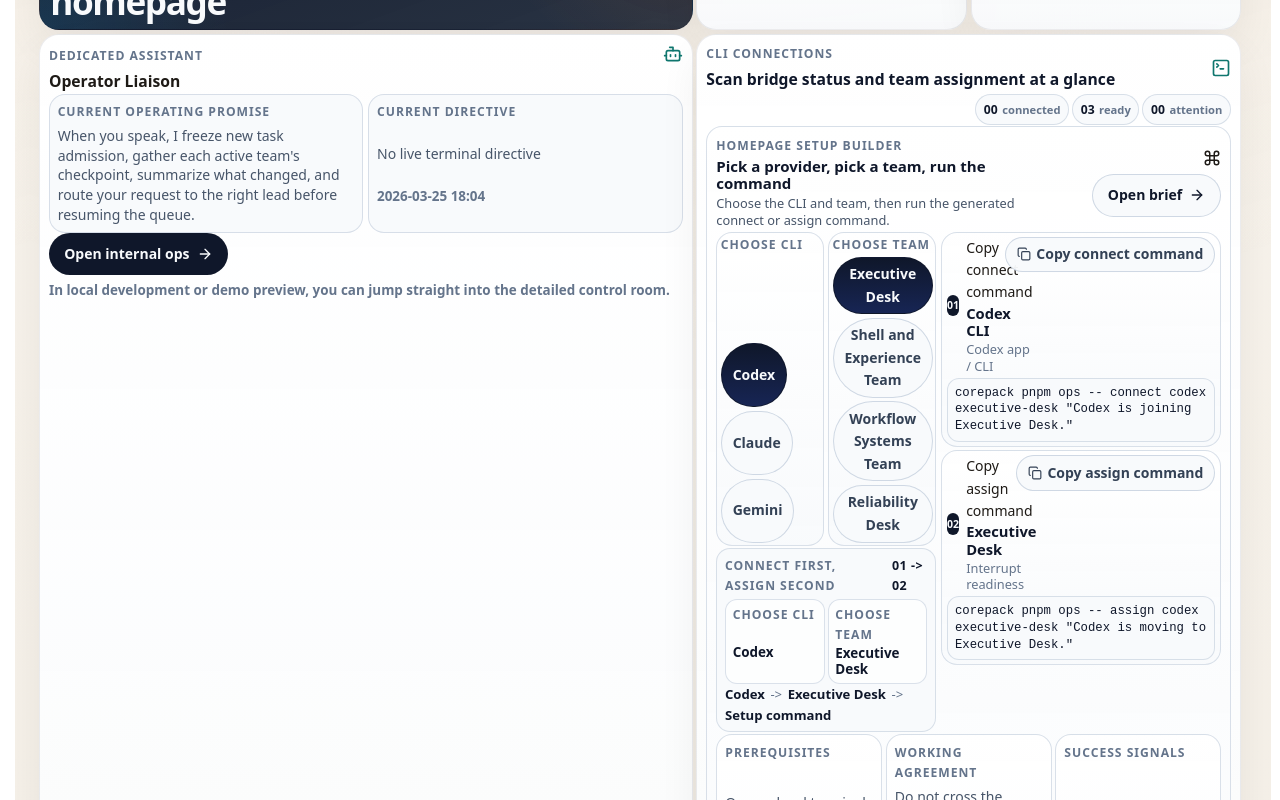
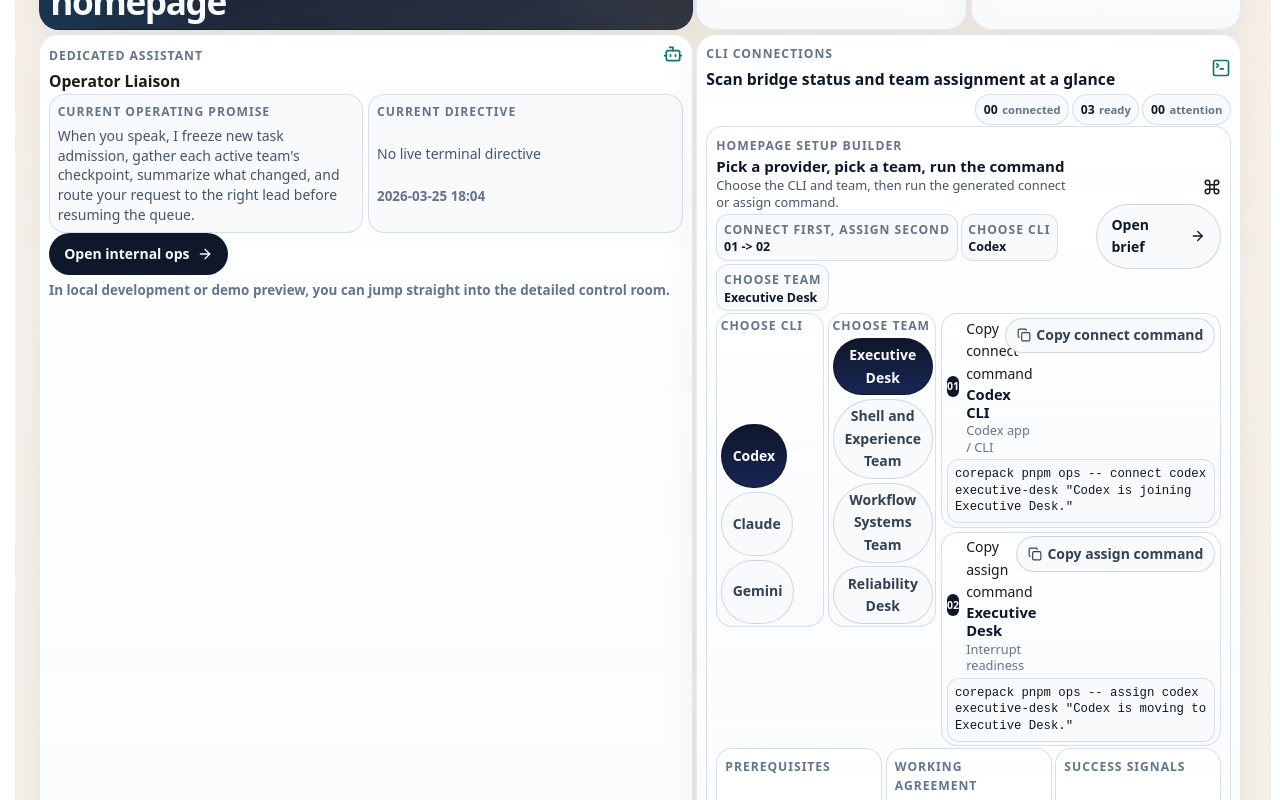
Before and after one commit to GongJae00/research-pages, a Next.js app in the folder apps/web/: page /en in a window 1280 px wide. Shown: the part 1700-2500 px from the top of the page. Built offline with nearby package versions, Linux system fonts and the light colour scheme; no server answers.

Commit message:
Autonomy batch 1393: shell-experience

```diff
--- a/apps/web/src/components/homepage-agent-control-section.module.css
+++ b/apps/web/src/components/homepage-agent-control-section.module.css
@@ -246,7 +246,7 @@
 
 .setupBuilderCard {
   display: grid;
-  gap: 0.14rem;
+  gap: 0.1rem;
   margin-top: 0.08rem;
 }
 
@@ -260,7 +260,7 @@
 
 .setupTitleBlock {
   display: grid;
-  gap: 0.16rem;
+  gap: 0.14rem;
 }
 
 .setupTitleBlock h4 {
@@ -276,6 +276,29 @@
   font-size: 0.8rem;
   line-height: 1.35;
   max-width: 22rem;
+}
+
+.setupSummaryStrip {
+  display: flex;
+  flex-wrap: wrap;
+  gap: 0.18rem;
+}
+
+.summaryInlineChip {
+  display: grid;
+  gap: 0.04rem;
+  min-width: 0;
+  padding: 0.34rem 0.42rem;
+  border: 1px solid rgba(203, 213, 225, 0.72);
+  border-radius: 12px;
+  background: rgba(248, 250, 252, 0.92);
+}
+
+.summaryInlineChip strong {
+  color: #0f172a;
+  font-size: 0.78rem;
+  line-height: 1.15;
+  overflow-wrap: anywhere;
 }
 
 .panelHeadCopy {
@@ -306,58 +329,6 @@
 
 .setupCommands {
   margin-top: 0.08rem;
-}
-
-.quickStartRail {
-  display: grid;
-  gap: 0.1rem;
-  padding: 0.02rem 0 0;
-}
-
-.setupScanCard {
-  display: grid;
-  gap: 0.18rem;
-  min-width: 0;
-  padding: 0.42rem 0.48rem;
-  border: 1px solid rgba(203, 213, 225, 0.72);
-  border-radius: 14px;
-  background: rgba(248, 250, 252, 0.92);
-}
-
-.setupScanHead {
-  display: flex;
-  align-items: center;
-  justify-content: space-between;
-  gap: 0.5rem;
-}
-
-.scanOrder {
-  color: #0f172a;
-  font-size: 0.78rem;
-  font-weight: 800;
-  letter-spacing: 0.04em;
-}
-
-.setupSelectionRow {
-  grid-template-columns: repeat(2, minmax(0, 1fr));
-  gap: 0.18rem;
-}
-
-.selectionChip {
-  display: grid;
-  gap: 0.06rem;
-  min-width: 0;
-  padding: 0.36rem 0.42rem;
-  border: 1px solid rgba(203, 213, 225, 0.7);
-  border-radius: 12px;
-  background: rgba(255, 255, 255, 0.72);
-}
-
-.selectionChip strong {
-  color: #0f172a;
-  font-size: 0.84rem;
-  line-height: 1.2;
-  overflow-wrap: anywhere;
 }
 
 .panelLead {
@@ -400,27 +371,6 @@
 .summaryChip strong {
   color: #0f172a;
   font-size: 0.76rem;
-}
-
-.scanPath {
-  display: flex;
-  align-items: center;
-  gap: 0.35rem;
-  min-width: 0;
-  flex-wrap: wrap;
-}
-
-.scanPath strong,
-.scanPath span {
-  min-width: 0;
-  color: #0f172a;
-  font-size: 0.82rem;
-  line-height: 1.2;
-  overflow-wrap: anywhere;
-}
-
-.scanPath span {
-  color: #64748b;
 }
 
 .selectionCard {
@@ -590,7 +540,6 @@
     grid-column: 1 / -1;
   }
 
-  .quickStartRail,
   .setupPickerGrid {
     grid-column: 1;
   }
@@ -733,27 +682,17 @@
   .setupRail,
   .setupPickerGrid,
   .setupCommands,
-  .setupNotesGrid,
-  .setupSelectionRow {
+  .setupNotesGrid {
     grid-template-columns: 1fr;
-  }
-
-  .quickStartRail {
-    display: grid;
   }
 
   .setupBuilderCard,
   .setupHeader,
-  .quickStartRail,
   .setupPickerGrid,
   .setupCommands,
   .setupNotesGrid {
     grid-column: auto;
     grid-row: auto;
-  }
-
-  .setupScanCard {
-    width: 100%;
   }
 
   .cardHead,
--- a/apps/web/src/components/homepage-agent-control-section.tsx
+++ b/apps/web/src/components/homepage-agent-control-section.tsx
@@ -385,6 +385,20 @@ export function HomepageAgentControlSection({
                 <span className={styles.metaLabel}>{copy.setupBuilderLabel}</span>
                 <h4>{copy.setupBuilderTitle}</h4>
                 <p className={styles.setupLead}>{copy.setupBuilderBody}</p>
+                <div className={styles.setupSummaryStrip}>
+                  <span className={styles.summaryInlineChip}>
+                    <span className={styles.metaLabel}>{copy.commandOrder}</span>
+                    <strong>01 -&gt; 02</strong>
+                  </span>
+                  <span className={styles.summaryInlineChip}>
+                    <span className={styles.metaLabel}>{copy.chooseProvider}</span>
+                    <strong>{selectedProvider?.label ?? "-"}</strong>
+                  </span>
+                  <span className={styles.summaryInlineChip}>
+                    <span className={styles.metaLabel}>{copy.chooseTeam}</span>
+                    <strong>{selectedTeam?.name ?? "-"}</strong>
+                  </span>
+                </div>
               </div>
               <div className={styles.setupHeaderActions}>
                 <Command size={18} />
@@ -437,31 +451,6 @@ export function HomepageAgentControlSection({
                       {team.name}
                     </button>
                   ))}
-                </div>
-              </div>
-            </div>
-            <div className={styles.quickStartRail}>
-              <div className={styles.setupScanCard}>
-                <div className={styles.setupScanHead}>
-                  <span className={styles.metaLabel}>{copy.commandOrder}</span>
-                  <span className={styles.scanOrder}>01 -&gt; 02</span>
-                </div>
-                <div className={styles.setupSelectionRow}>
-                  <span className={styles.selectionChip}>
-                    <span className={styles.metaLabel}>{copy.chooseProvider}</span>
-                    <strong>{selectedProvider?.label ?? "-"}</strong>
-                  </span>
-                  <span className={styles.selectionChip}>
-                    <span className={styles.metaLabel}>{copy.chooseTeam}</span>
-                    <strong>{selectedTeam?.name ?? "-"}</strong>
-                  </span>
-                </div>
-                <div className={styles.scanPath}>
-                  <strong>{selectedProvider?.label ?? "-"}</strong>
-                  <span aria-hidden="true">{"->"}</span>
-                  <strong>{selectedTeam?.name ?? "-"}</strong>
-                  <span aria-hidden="true">{"->"}</span>
-                  <strong>{copy.setupCommand}</strong>
                 </div>
               </div>
             </div>
```
